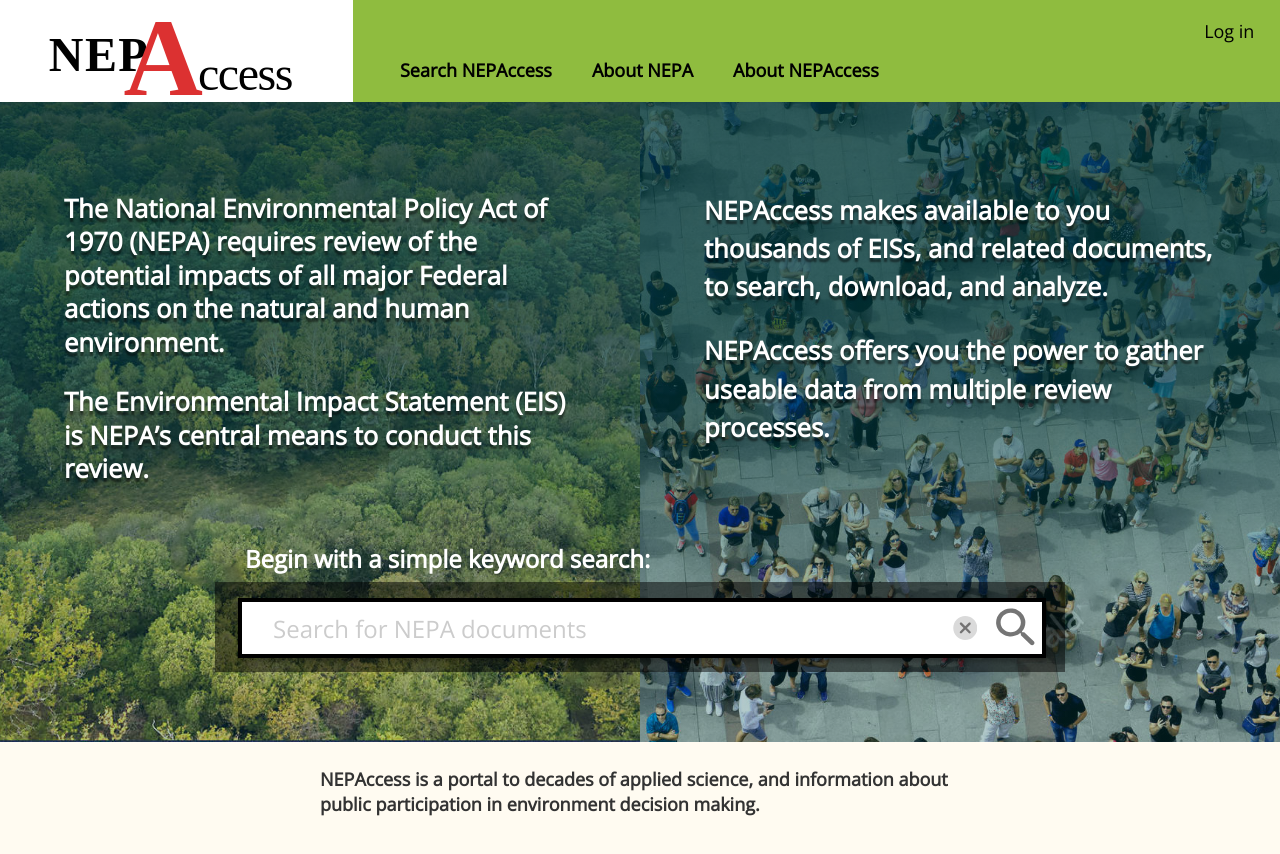
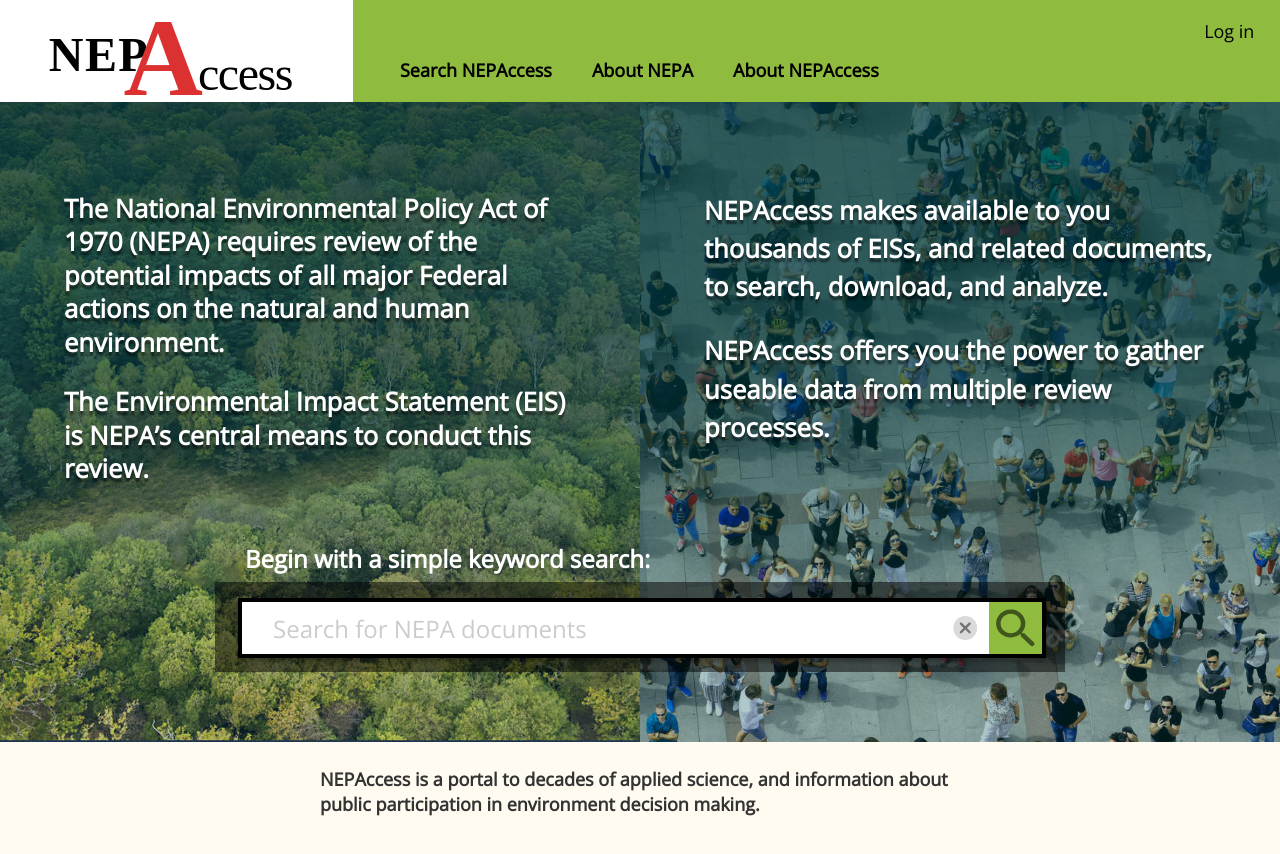
Before and after one commit to GeorgeMSchaffer/nepaccessFront, a React (Create React App) app: page / in a window 1280 px wide. Shown: the top 854 px of the page. Built offline with nearby package versions, Linux system fonts and the light colour scheme; no server answers.

Commit message:
CSS consistency, green magnifying glass icon background

```diff
--- a/src/FulltextSearcher.js
+++ b/src/FulltextSearcher.js
@@ -139,7 +139,7 @@ class FulltextSearcher extends React.Component {
                                         </svg>
                                         <span id="tooltip1Mark" className="cursor-default no-select">?</span>
                                     </Tooltip>
-                                    <input id="search-box"
+                                    <input className="search-box"
                                         name="terms"
                                         placeholder="Search by keyword or phrase within document text"
                                         value={this.state.terms}
--- a/src/landing.css
+++ b/src/landing.css
@@ -176,11 +176,15 @@
 #search-icon {
   position: absolute;
 
+  background: #8FBC3F;
+
+  padding: 7px;
+
   width: 39px;
   height: 38px;
 
-  right: 30px;
-  top: 26px;
+  right: 23px;
+  top: 20px;
 
   cursor: pointer;
 }
@@ -199,7 +203,7 @@
 
 /* End search box */
 
-
+/** These numbers have to change every time the front page text changes, or else don't use dynamic font scaling */
 .size {
   font-size: 2vmax;
 }
```
